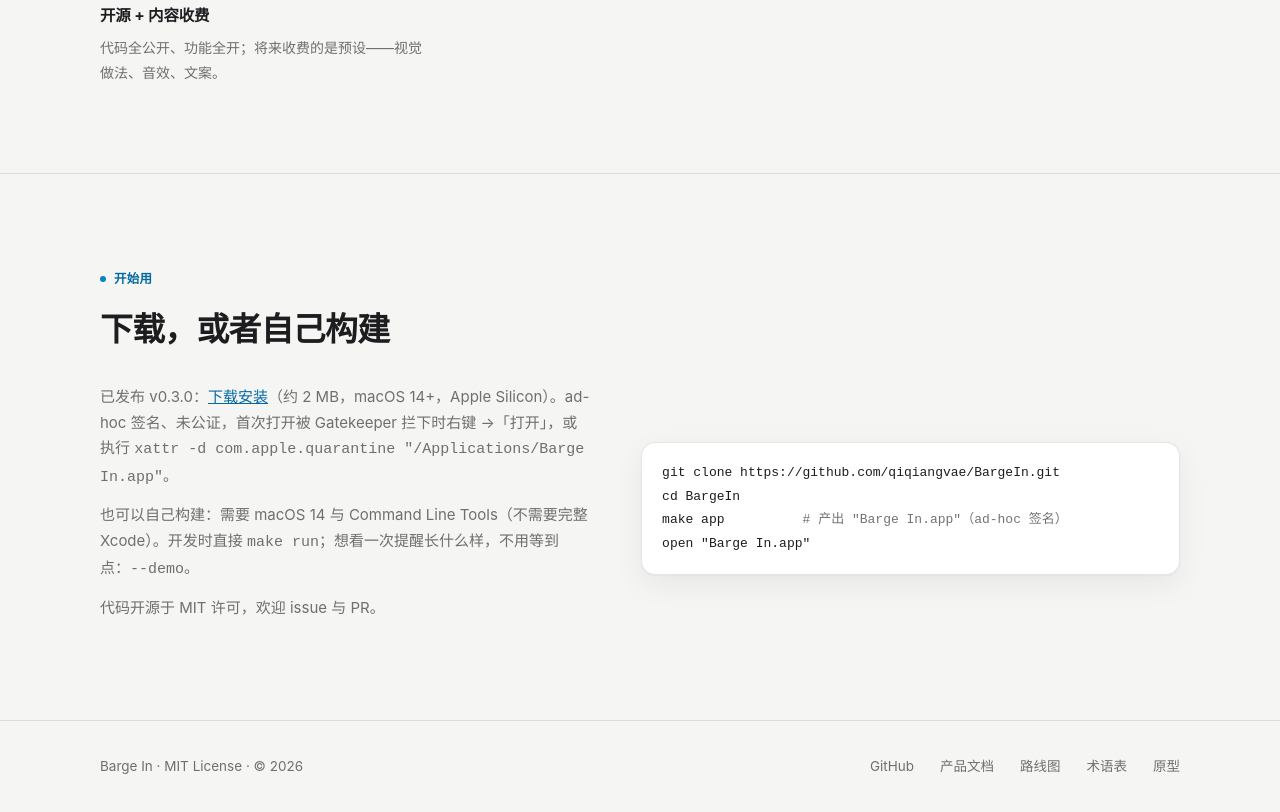
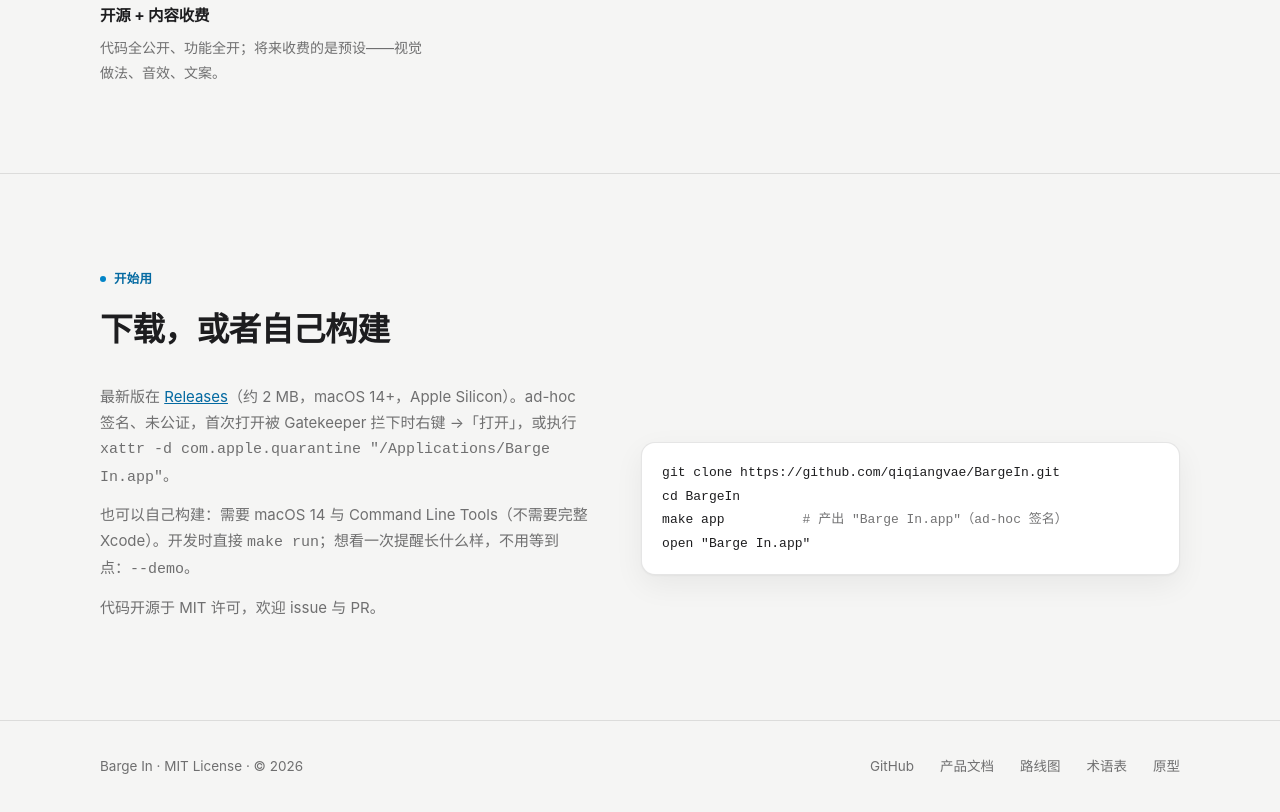
Before and after one commit to qiqiangvae/BargeIn, a plain HTML site: page docs/index.html in a window 1280 px wide. Shown: the part 3623-4435 px from the top of the page. Drawn offline with Linux system fonts and the light colour scheme.

Commit message:
官网：下载说明不再写死版本号，改用 latest

```diff
--- a/docs/index.html
+++ b/docs/index.html
@@ -404,7 +404,7 @@
       <h2>下载，或者自己构建</h2>
       <div class="start">
         <div>
-          <p>已发布 v0.3.0：<a href="https://github.com/qiqiangvae/BargeIn/releases/latest">下载安装</a>（约 2 MB，macOS 14+，Apple Silicon）。ad-hoc 签名、未公证，首次打开被 Gatekeeper 拦下时右键 →「打开」，或执行 <code>xattr -d com.apple.quarantine "/Applications/Barge In.app"</code>。</p>
+          <p>最新版在 <a href="https://github.com/qiqiangvae/BargeIn/releases/latest">Releases</a>（约 2 MB，macOS 14+，Apple Silicon）。ad-hoc 签名、未公证，首次打开被 Gatekeeper 拦下时右键 →「打开」，或执行 <code>xattr -d com.apple.quarantine "/Applications/Barge In.app"</code>。</p>
           <p>也可以自己构建：需要 macOS 14 与 Command Line Tools（不需要完整 Xcode）。开发时直接 <code>make run</code>；想看一次提醒长什么样，不用等到点：<code>--demo</code>。</p>
           <p class="note">代码开源于 MIT 许可，欢迎 issue 与 PR。</p>
         </div>
```
